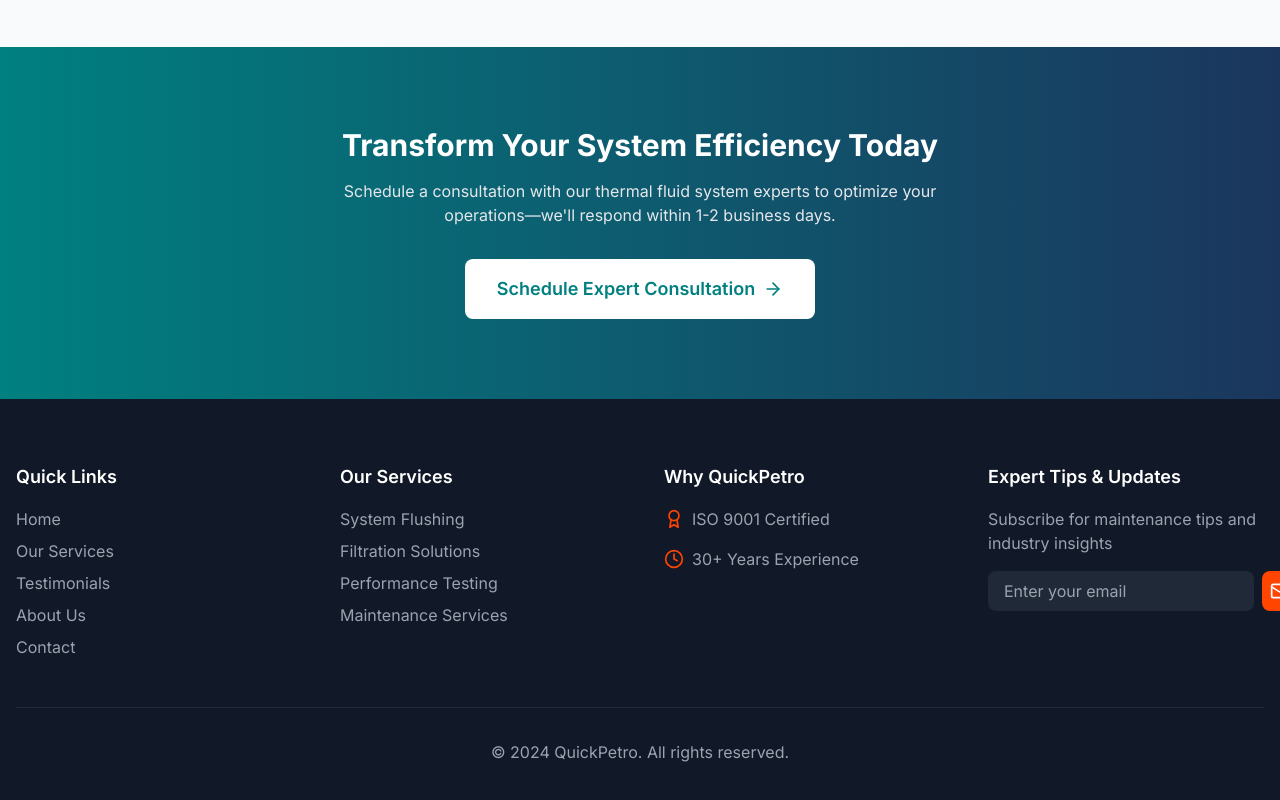
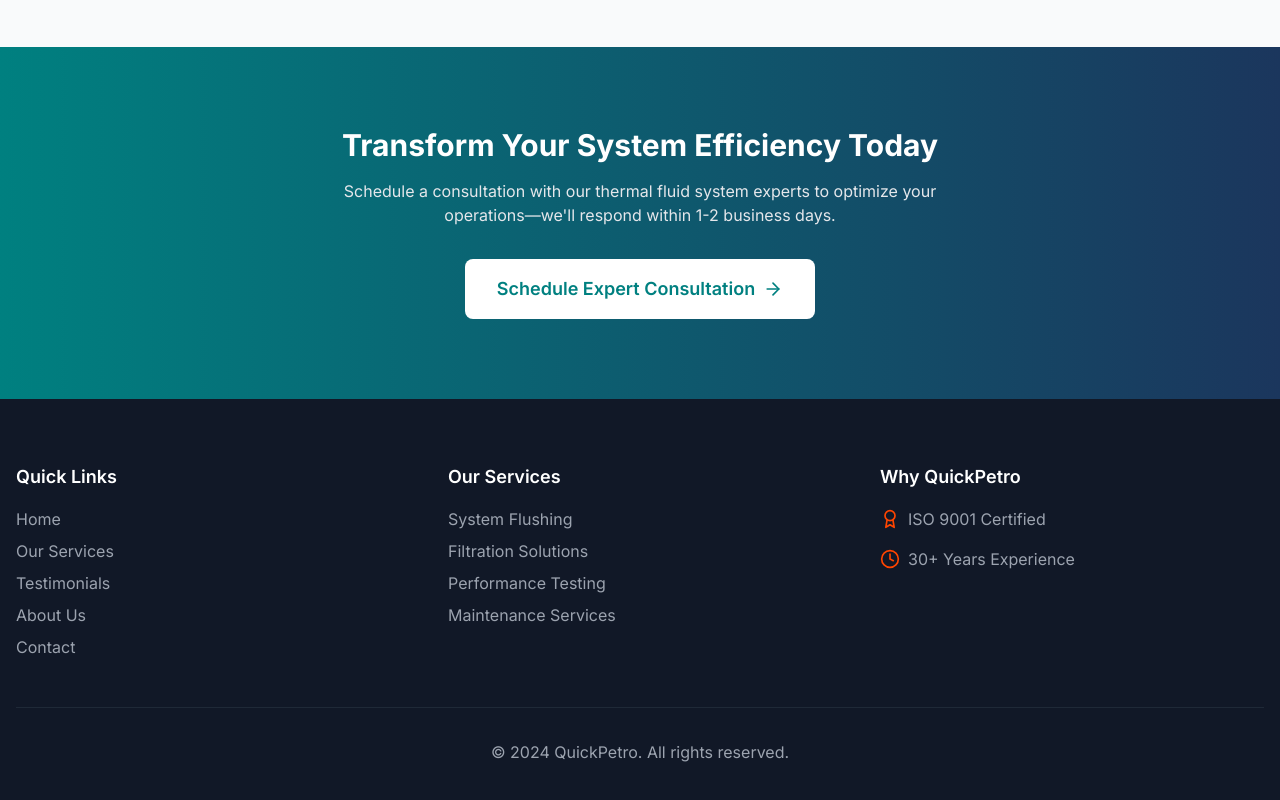
Before and after one commit to Appleknite/Updated_QuickPetro, a React (Vite) app: page / in a window 1280 px wide. Shown: the part 4371-5171 px from the top of the page. Built offline with nearby package versions, Linux system fonts and the light colour scheme.

Commit message:
Update Footer.tsx

```diff
--- a/src/components/layout/Footer.tsx
+++ b/src/components/layout/Footer.tsx
@@ -1,25 +1,40 @@
 import React from 'react';
-import {
-  Award,
-  Clock,
-  Mail
-} from 'lucide-react';
+import { Link } from 'react-router-dom';
+import { Award, Clock } from 'lucide-react';
 
 const Footer = () => (
   <footer className="bg-gray-900 text-white py-16">
     <div className="container mx-auto px-4">
-      <div className="grid md:grid-cols-4 gap-12">
+      <div className="grid md:grid-cols-3 gap-12">
         {/* Navigation */}
         <div>
           <h3 className="text-lg font-semibold mb-4">Quick Links</h3>
           <ul className="space-y-2">
-            {['Home', 'Our Services', 'Testimonials', 'About Us', 'Contact'].map((link) => (
-              <li key={link}>
-                <a href={`#${link.toLowerCase().replace(' ', '-')}`} className="text-gray-400 hover:text-white transition-colors">
-                  {link}
-                </a>
-              </li>
-            ))}
+            <li>
+              <Link to="/" className="text-gray-400 hover:text-white transition-colors">
+                Home
+              </Link>
+            </li>
+            <li>
+              <a href="/#services" className="text-gray-400 hover:text-white transition-colors">
+                Our Services
+              </a>
+            </li>
+            <li>
+              <a href="/#testimonial" className="text-gray-400 hover:text-white transition-colors">
+                Testimonials
+              </a>
+            </li>
+            <li>
+              <Link to="/about" className="text-gray-400 hover:text-white transition-colors">
+                About Us
+              </Link>
+            </li>
+            <li>
+              <Link to="/contact" className="text-gray-400 hover:text-white transition-colors">
+                Contact
+              </Link>
+            </li>
           </ul>
         </div>
 
@@ -27,18 +42,38 @@
         <div>
           <h3 className="text-lg font-semibold mb-4">Our Services</h3>
           <ul className="space-y-2">
-            {[
-              'System Flushing',
-              'Filtration Solutions',
-              'Performance Testing',
-              'Maintenance Services'
-            ].map((service) => (
-              <li key={service}>
-                <a href="#" className="text-gray-400 hover:text-white transition-colors">
-                  {service}
-                </a>
-              </li>
-            ))}
+            <li>
+              <Link
+                to="/services/thermic-fluid-cleaning-flushing"
+                className="text-gray-400 hover:text-white transition-colors"
+              >
+                System Flushing
+              </Link>
+            </li>
+            <li>
+              <Link
+                to="/services/industrial-heat-transfer-oil-testing"
+                className="text-gray-400 hover:text-white transition-colors"
+              >
+                Filtration Solutions
+              </Link>
+            </li>
+            <li>
+              <Link
+                to="/services/industrial-heat-transfer-oil-testing"
+                className="text-gray-400 hover:text-white transition-colors"
+              >
+                Performance Testing
+              </Link>
+            </li>
+            <li>
+              <Link
+                to="/services/system-design"
+                className="text-gray-400 hover:text-white transition-colors"
+              >
+                Maintenance Services
+              </Link>
+            </li>
           </ul>
         </div>
 
@@ -56,24 +91,6 @@
             </li>
           </ul>
         </div>
-
-        {/* Newsletter */}
-        <div>
-          <h3 className="text-lg font-semibold mb-4">Expert Tips & Updates</h3>
-          <p className="text-gray-400 mb-4">
-            Subscribe for maintenance tips and industry insights
-          </p>
-          <div className="flex space-x-2">
-            <input
-              type="email"
-              placeholder="Enter your email"
-              className="bg-gray-800 text-white px-4 py-2 rounded-lg flex-grow"
-            />
-            <button title="Subscribe" className="bg-secondary text-white p-2 rounded-lg hover:bg-[#FF5722] transition-colors">
-              <Mail className="w-5 h-5" />
-            </button>
-          </div>
-        </div>
       </div>
 
       <div className="border-t border-gray-800 mt-12 pt-8 text-center text-gray-400">
```
